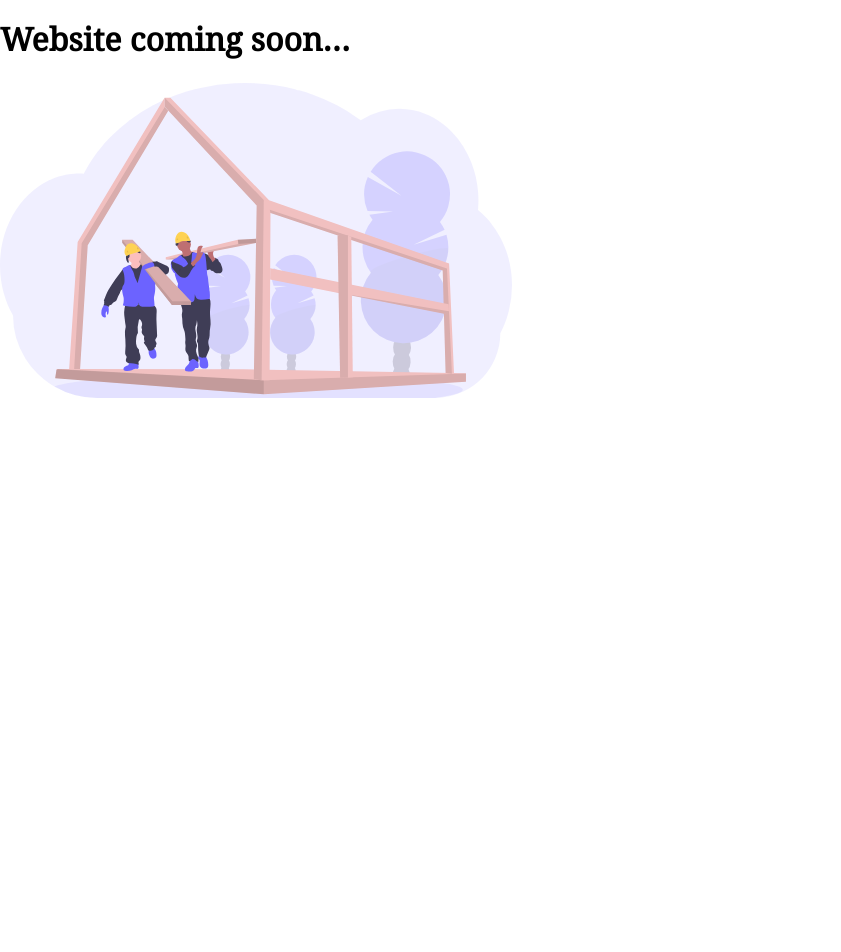
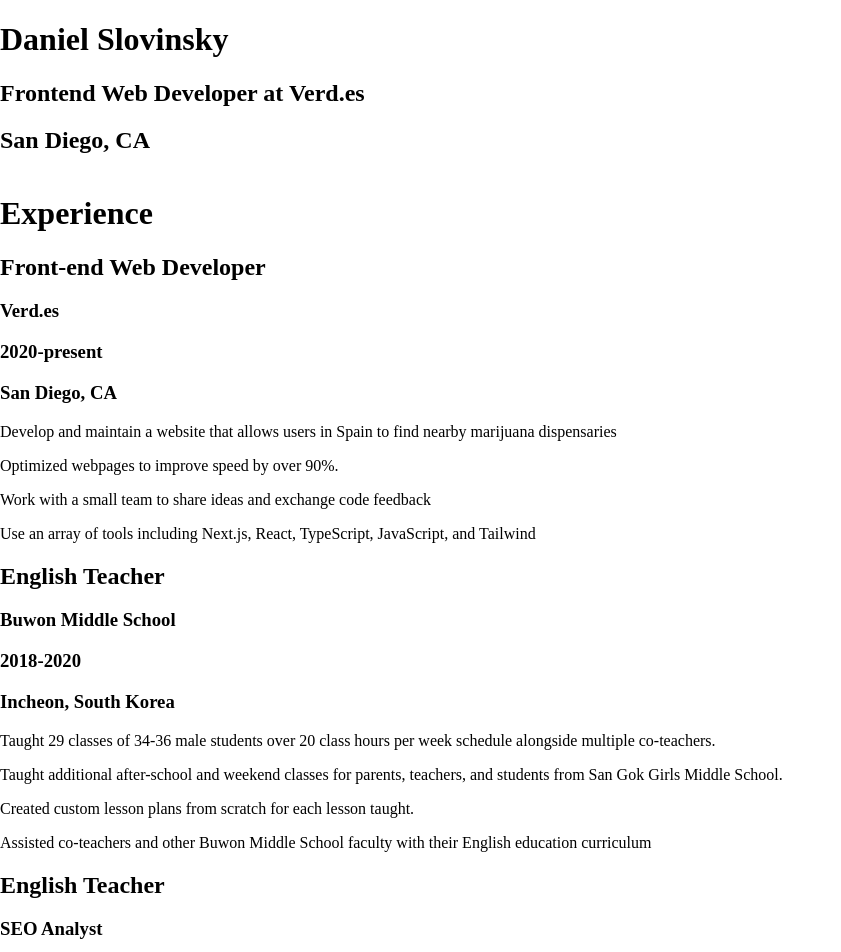
Before and after one commit to dslovinsky/danielslovinsky.com, a Next.js app: page / in a window 1280 px wide. Shown: the top 952 px of the page, without its empty margins (0-841 px from the left). Before the commit the page ends 800 px from the top, so only its background shows below. Built offline with nearby package versions, Linux system fonts and the light colour scheme.

Commit message:
Adds resume content

```diff
--- /dev/null
+++ b/components/Content/Profile.tsx
@@ -0,0 +1,11 @@
+import styles from 'styles/index.module.scss';
+
+export default function Profile() {
+  return (
+    <div className={styles.profile}>
+      <h1>Daniel Slovinsky</h1>
+      <h2>Frontend Web Developer at Verd.es</h2>
+      <h2>San Diego, CA</h2>
+    </div>
+  );
+}
--- /dev/null
+++ b/components/Content/Resume.tsx
@@ -0,0 +1,95 @@
+import styles from 'styles/index.module.scss';
+
+export default function Resume() {
+  return (
+    <div>
+      <div className={styles.experience}>
+        <h1>Experience</h1>
+        <div className={styles.verdes}>
+          <h2>Front-end Web Developer</h2>
+          <h3>Verd.es</h3>
+          <h3>2020-present</h3>
+          <h3>San Diego, CA</h3>
+          <p>
+            Develop and maintain a website that allows users in Spain to find
+            nearby marijuana dispensaries
+          </p>
+          <p>Optimized webpages to improve speed by over 90%.</p>
+          <p>
+            Work with a small team to share ideas and exchange code feedback
+          </p>
+          <p>
+            Use an array of tools including Next.js, React, TypeScript,
+            JavaScript, and Tailwind
+          </p>
+        </div>
+        <div className={styles.buwon}>
+          <h2>English Teacher</h2>
+          <h3>Buwon Middle School</h3>
+          <h3>2018-2020</h3>
+          <h3>Incheon, South Korea</h3>
+          <p>
+            Taught 29 classes of 34-36 male students over 20 class hours per
+            week schedule alongside multiple co-teachers.
+          </p>
+          <p>
+            Taught additional after-school and weekend classes for parents,
+            teachers, and students from San Gok Girls Middle School.
+          </p>
+          <p>
+            Created custom lesson plans from scratch for each lesson taught.
+          </p>
+          <p>
+            Assisted co-teachers and other Buwon Middle School faculty with
+            their English education curriculum
+          </p>
+        </div>
+        <div className={styles.radd}>
+          <h2>English Teacher</h2>
+          <h3>SEO Analyst</h3>
+          <h3>2016-2018</h3>
+          <h3>San Diego, CA</h3>
+          <p>
+            Analyzed online search patterns and evaluate competition in client
+            markets to create an effective SEO strategy
+          </p>
+          <p>
+            Adapted clients' websites to capitalize on organic traffic and
+            improve SERP rank
+          </p>
+          <p>Wrote custom macros in VBA for company-wide usage</p>
+        </div>
+        <div className={styles.social_intel}>
+          <h2>Quality Assurance/Social Media Analyst</h2>
+          <h3>Social Intelligence Corp.</h3>
+          <h3>2014-2016</h3>
+          <h3>Santa Barbara, CA</h3>
+          <p>
+            Trained and assisted analysts with new report types and provided
+            feedback in weekly meetings
+          </p>
+          <p>
+            Reviewed reports to maintain highest possible accuracy and ensure
+            all information is up-to-date
+          </p>
+          <p>
+            Performed background checks on job applicants, investigated
+            insurance claims, and carried out due diligence on high-profile
+            individuals.
+          </p>
+          <p>
+            Compiled reports for clients based on findings within a strict
+            deadline.
+          </p>
+        </div>
+      </div>
+      <div className={styles.education}>
+        <div>
+          <h2>University of California, Santa Barbara</h2>
+          <h3>Bachelor's Degree in Communication</h3>
+          <h3>2011-2014</h3>
+        </div>
+      </div>
+    </div>
+  );
+}
--- a/pages/index.tsx
+++ b/pages/index.tsx
@@ -1,4 +1,6 @@
 import {NextSeo} from 'next-seo';
+import Resume from 'components/Content/Resume';
+import Profile from 'components/Content/Profile';
 
 import styles from 'styles/index.module.scss';
 
@@ -6,17 +8,10 @@ export default function Home() {
   return (
     <>
       <NextSeo title="Website coming soon... | Daniel Slovinsky" />
-      <div className="flex flex-col justify-center items-center h-screen">
-        <h1 className={`${styles.placeholder} font-bold my-8 text-4xl`}>
-          Website coming soon...
-        </h1>
-        <img
-          alt="Site under construction"
-          src="construction.svg"
-          width="512px"
-          height="319px"
-        />
-      </div>
+      <main className={styles.main}>
+        <Profile />
+        <Resume />
+      </main>
     </>
   );
 }
--- a/styles/index.module.scss
+++ b/styles/index.module.scss
@@ -1,5 +1,11 @@
 @use 'partials/fonts';
 
 .placeholder {
-	font-family: fonts.$Droid;
+  font-family: fonts.$Droid;
 }
+
+.main {
+  display: flex;
+  flex-direction: column;
+  justify-content: center;
+}
```
